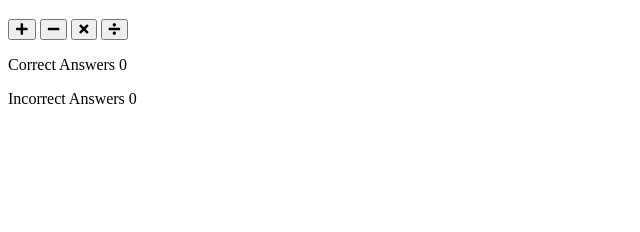
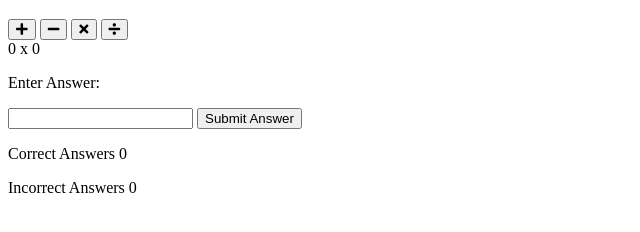
Before and after one commit to gregp1985/love-maths, a plain HTML site: page index.html in a window 1280 px wide. Shown: the part 100-332 px from the top of the page, without its empty margins (0-640 px from the left). Drawn offline with Linux system fonts and the light colour scheme.

Commit message:
Question Area

```diff
--- a/index.html
+++ b/index.html
@@ -28,6 +28,15 @@
                 <i class="fas fa-divide"></i>
             </button>
         </div>
+        <div class="question-area">
+            <span id="operand1">0</span>
+            <span id="operator">x</span>
+            <span id="operand2">0</span>
+            <span></span>
+            <p class="answer-message">Enter Answer:</p>
+            <input type="number" id="answer-box">
+            <button class="btn btn--gray">Submit Answer</button>
+        </div>
 
     </div>
 
```
